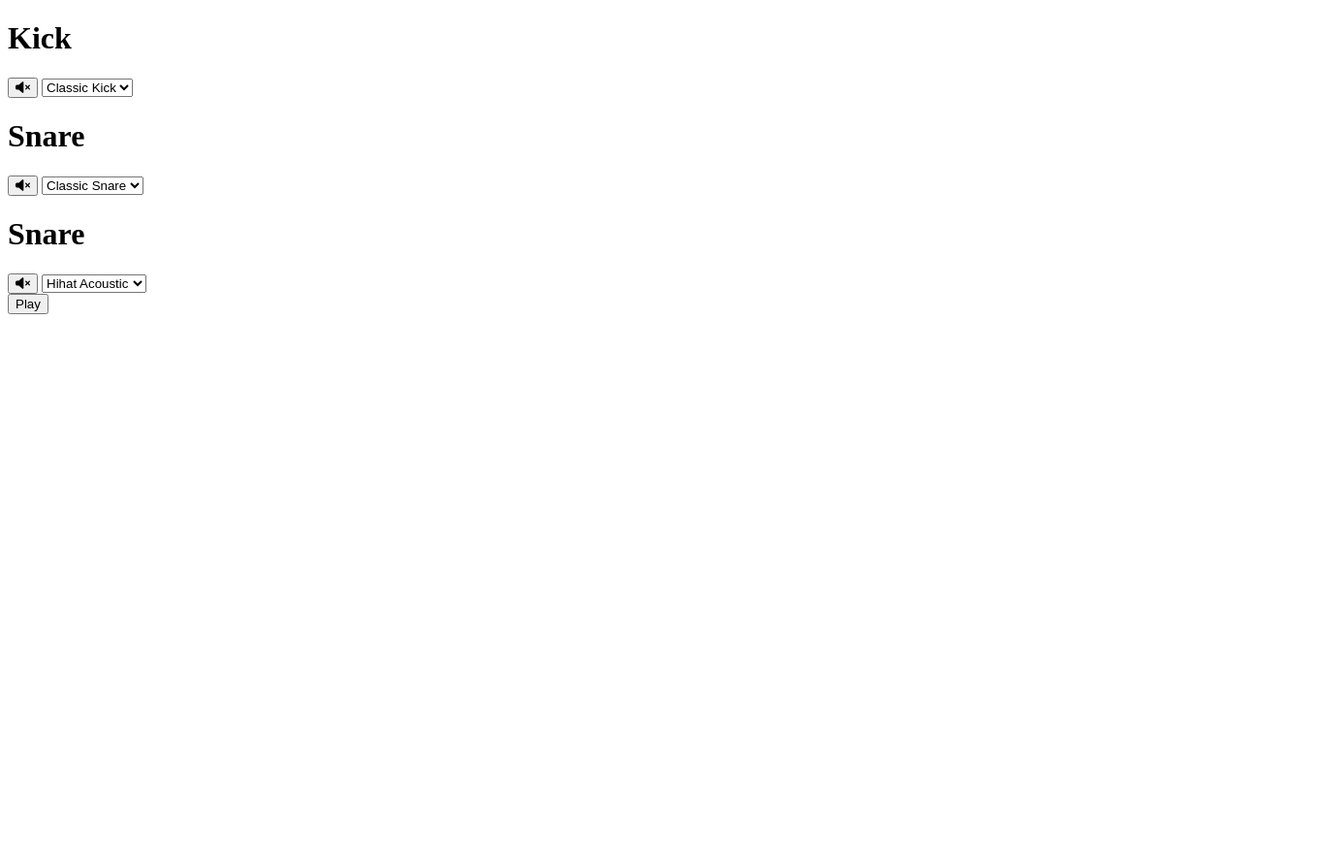
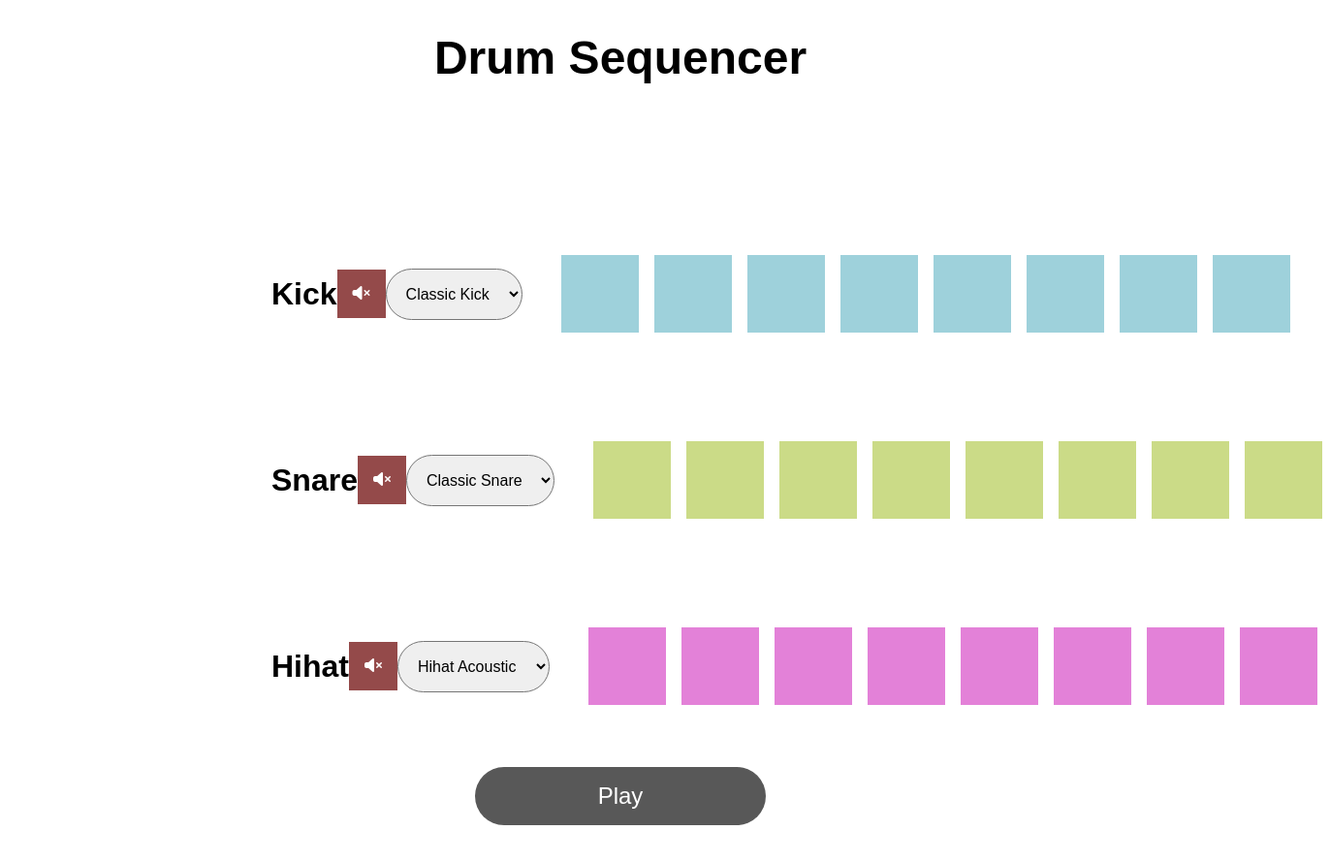
Before and after one commit to naydenangelov1206/beat-sequencer, a website: page index.html in a window 1280 px wide. Shown: the whole page at 97% size, 1372 px wide, since content can reach past the window. Before the commit the page ends 800 px from the top, so only its background shows below. Drawn offline with Linux system fonts and the light colour scheme.

Commit message:
adding CSS to the HTML structure

```diff
--- a/index.html
+++ b/index.html
@@ -6,9 +6,14 @@
     <meta http-equiv="X-UA-Compatible" content="IE=edge">
     <meta name="viewport" content="width=device-width, initial-scale=1.0">
     <title>Beat Sequencer</title>
+    <link rel="stylesheet" href="./style.css">
 </head>
 
 <body>
+
+    <header>
+        <h1 class="title">Drum Sequencer</h1>
+    </header>
 
     <div class="sequencer">
         <div class="kick-track">
@@ -65,7 +70,7 @@
 
         <div class="hihat-track">
             <div class="controls">
-                <h1>Snare</h1>
+                <h1>Hihat</h1>
                 <button data-track="1" class="mute hihat-volume">
                     <i class="fas fa-volume-mute"></i>
                 </button>
@@ -87,9 +92,9 @@
                 <div class="pad hihat-pad b7"></div>
             </div>
         </div>
+
+        <button class="play">Play</button>
     </div>
-
-    <button class="play">Play</button>
 
     <audio class="kick-sound"></audio>
     <audio class="snare-sound"></audio>
--- /dev/null
+++ b/style.css
@@ -0,0 +1,117 @@
+* {
+  margin: 0;
+  padding: 0;
+  box-sizing: border-box;
+}
+
+body {
+  font-family: sans-serif;
+}
+
+i,
+svg {
+  pointer-events: none;
+}
+
+.kick-pad,
+.snare-pad,
+.hihat-pad {
+  width: 5rem;
+  height: 5rem;
+  margin: 1rem 0.5rem;
+  cursor: pointer;
+}
+
+.kick-pad {
+  background: rgb(158, 209, 219);
+}
+
+.snare-pad {
+  background: rgb(203, 219, 135);
+}
+
+.hihat-pad {
+  background: rgb(227, 129, 216);
+}
+
+.kick-pad.active {
+  background: rgb(36, 219, 255);
+}
+
+.snare-pad.active {
+  background: rgb(214, 254, 36);
+}
+
+.hihat-pad.active {
+  background: rgb(255, 37, 230);
+}
+
+.sequencer {
+  display: flex;
+  flex-direction: column;
+  align-items: center;
+  justify-content: center;
+  margin: 5rem;
+}
+
+.hihat-track,
+.snare-track,
+.kick-track {
+  display: flex;
+  align-items: center;
+  justify-content: space-between;
+  width: 70%;
+  margin-top: 5rem;
+}
+
+.kick,
+.snare,
+.hihat {
+  display: flex;
+}
+
+.controls {
+  display: flex;
+  justify-content: space-between;
+  align-items: center;
+  flex: 1;
+  margin: 0rem 2rem;
+}
+
+.controls button {
+  padding: 1rem;
+  border: none;
+  background: rgb(148, 74, 74);
+  color: white;
+  font-size: 1rem;
+  cursor: pointer;
+  transition: all 0.5s ease;
+}
+
+.pad {
+  transition: all 0.5s ease;
+}
+
+.play {
+  padding: 1rem 2rem;
+  font-size: 1.5rem;
+  background: rgb(88, 88, 88);
+  color: white;
+  border: none;
+  cursor: pointer;
+  margin-top: 3rem;
+  border-radius: 50px;
+  width: 300px;
+}
+
+select {
+  padding: 1rem;
+  font-size: 1rem;
+  border-radius: 50px;
+}
+
+.title {
+  margin-top: 2rem;
+  text-align: center;
+  font-size: 3rem;
+}
```
